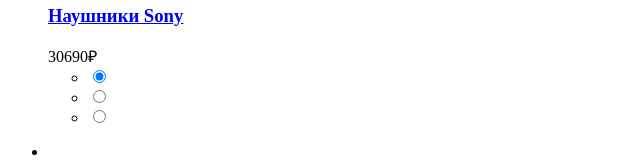
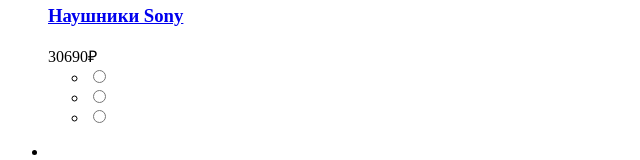
Before and after one commit to AlexKon98/VueTest, a Vue app: page / in a window 1280 px wide. Shown: the part 5834-5994 px from the top of the page, without its empty margins (0-640 px from the left). Built offline with nearby package versions, Linux system fonts and the light colour scheme; the HTML template or start-up script is replaced by a standard one.

Commit message:
fixed ProductItem label's for

```diff
--- a/src/components/ProductItem.vue
+++ b/src/components/ProductItem.vue
@@ -16,25 +16,25 @@
 
       <ul class="colors colors--black">
         <li class="colors__item">
-          <label class="colors__label">
-            <input class="colors__radio sr-only"
+          <label class="colors__label" :for="product.id+'_'+'blue'">
+            <input class="colors__radio sr-only" :id="product.id+'_'+'blue'"
             type="radio" name="color-1"
-            value="#73B6EA" checked="">
+            value="#73B6EA">
             <span class="colors__value" style="background-color: #73B6EA;">
             </span>
           </label>
         </li>
         <li class="colors__item">
-          <label class="colors__label">
-            <input class="colors__radio sr-only"
+          <label class="colors__label" :for="product.id+'_'+'green'">
+            <input class="colors__radio sr-only" :id="product.id+'_'+'green'"
             type="radio" name="color-1" value="#8BE000">
             <span class="colors__value" style="background-color: #8BE000;">
             </span>
           </label>
         </li>
         <li class="colors__item">
-          <label class="colors__label">
-            <input class="colors__radio sr-only"
+          <label class="colors__label" :for="product.id+'_'+'black'">
+            <input class="colors__radio sr-only" :id="product.id+'_'+'black'"
             type="radio" name="color-1" value="#222">
             <span class="colors__value" style="background-color: #222;">
             </span>
--- a/src/data/products.js
+++ b/src/data/products.js
@@ -1,60 +1,72 @@
 export default [
   {
+    id: 0,
     title: 'Радионяня Motorola MBP16',
     price: 3690,
     image: 'img/radio.jpg',
   },
   {
+    id: 1,
     title: 'Ультразвуковая зубная щётка Playbrush Smart Sonic',
     price: 5660,
     image: 'img/toothbrush.jpg',
   },
   {
+    id: 2,
     title: 'Смартфон Xiaomi Mi Mix 3 6/128GB',
     price: 21790,
     image: 'img/phone.jpg',
   },
   {
+    id: 3,
     title: 'Электроскейт Razor Cruiser',
     price: 24690,
     image: 'img/board.jpg',
   },
   {
+    id: 4,
     title: 'Смартфон Xiaomi Mi A3 4/64GB Android One',
     price: 14960,
     image: 'img/phone-2.jpg',
   },
   {
+    id: 5,
     title: 'Смартфон Xiaomi Redmi 6/128GB',
     price: 8960,
     image: 'img/phone-3.jpg',
   },
   {
+    id: 6,
     title: 'Электрический дрифт-карт Razor Crazy Cart',
     price: 39900,
     image: 'img/bicycle.jpg',
   },
   {
+    id: 7,
     title: 'Гироскутер Razor Hovertrax 2.0',
     price: 34900,
     image: 'img/wheels.jpg',
   },
   {
+    id: 8,
     title: 'Детский трюковой самокат Razor Grom',
     price: 4990,
     image: 'img/scooter.jpg',
   },
   {
+    id: 9,
     title: 'Роллерсёрф Razor RipStik Air Pro',
     price: 6690,
     image: 'img/ripstik.jpg',
   },
   {
+    id: 10,
     title: 'Наушники AirPods с беспроводным зарядным футляром',
     price: 16560,
     image: 'img/airpods.jpg',
   },
   {
+    id: 11,
     title: 'Наушники Sony',
     price: 30690,
     image: 'img/headphones.jpg',
```
